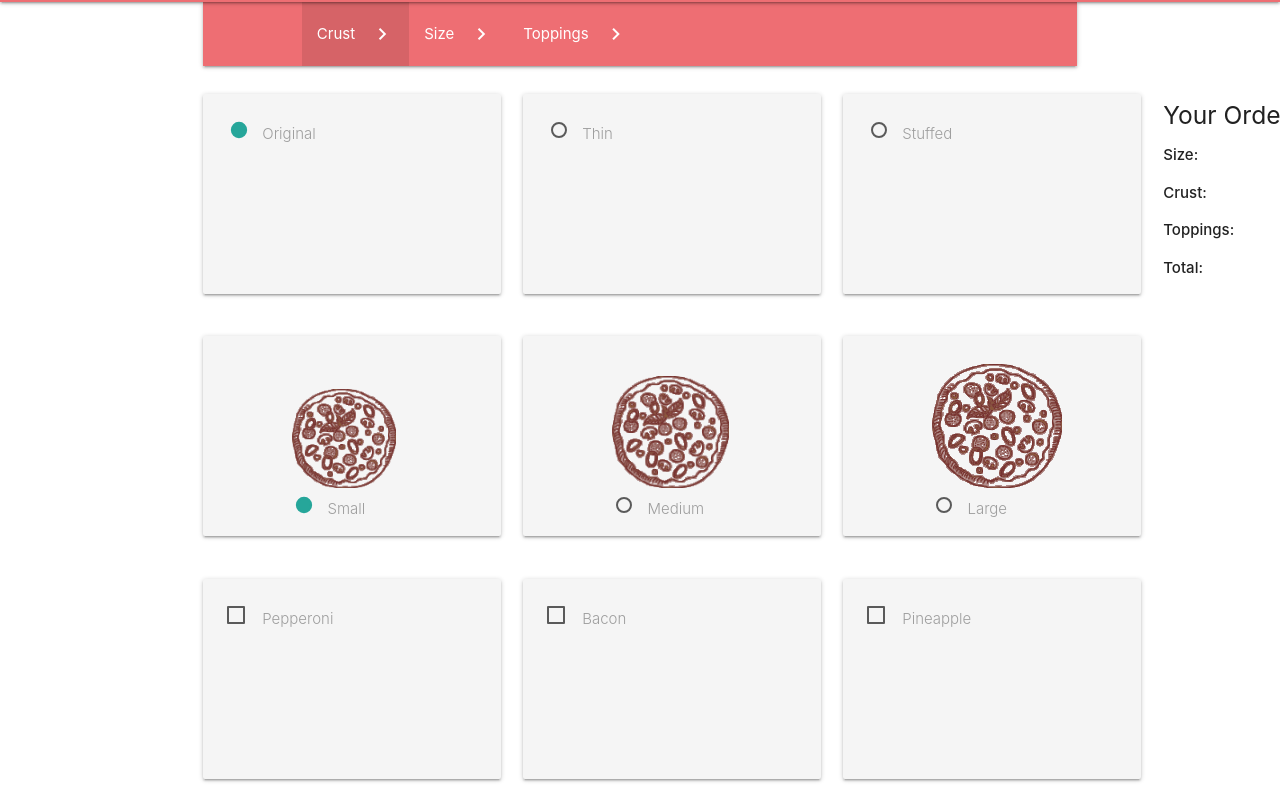
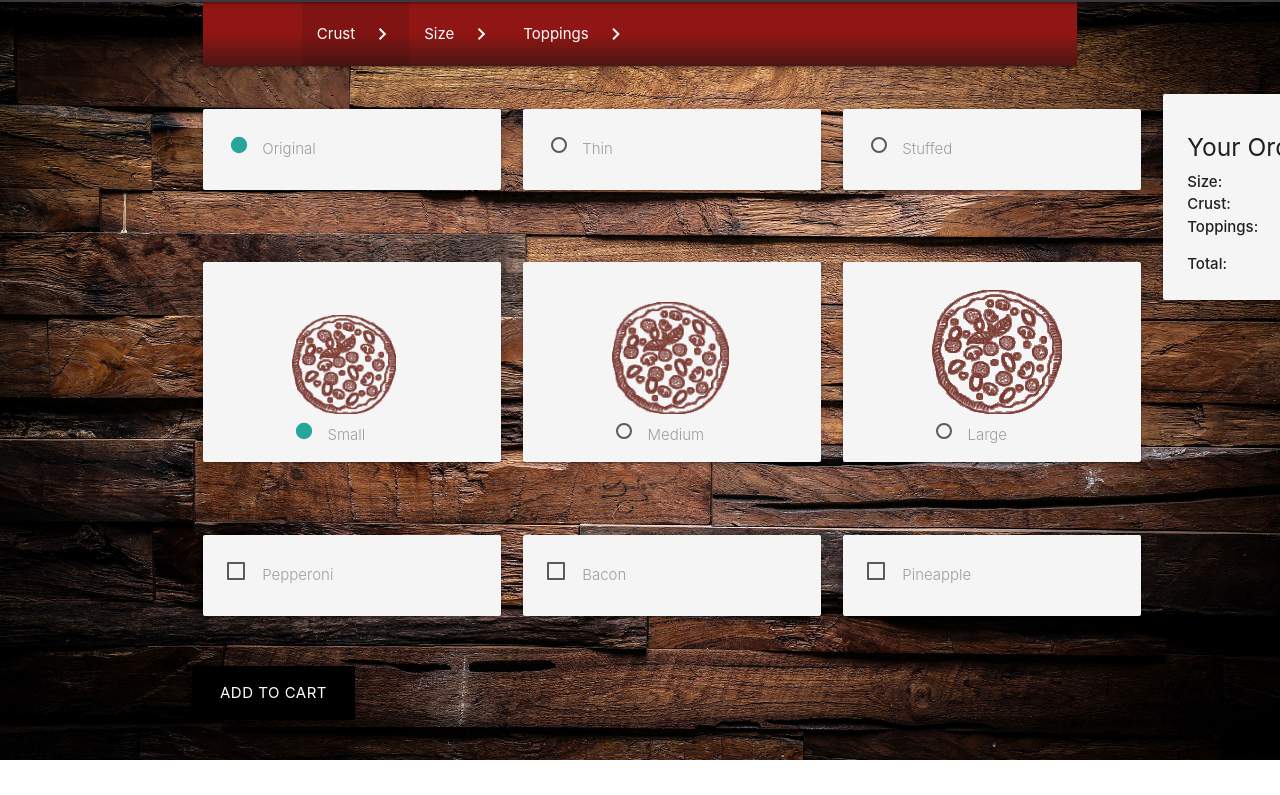
Before and after one commit to swampcamel/pizza-hole, a plain HTML site: page index.html in a window 1280 px wide. Shown: the part 62-857 px from the top of the page. After the commit the page ends 822 px from the top, so only its background shows below. Drawn offline with nearby package versions, Linux system fonts and the light colour scheme.

Commit message:
small tests and changes

```diff
--- a/css/styles.css
+++ b/css/styles.css
@@ -1,3 +1,15 @@
+body {
+  background-image: url("../img/woodbg.jpg");
+  background-repeat: no-repeat;
+  background-position: center center;
+  background-attachment: fixed;
+  -webkit-background-size: cover;
+  -moz-background-size: cover;
+  -o-background-size: cover;
+  background-size: cover;
+  height: 100%;
+}
+
 .brand-logo {
 }
 
@@ -6,13 +18,21 @@
   margin-right: 10%;
 }
 
+nav, .nav-wrapper {
+  background: linear-gradient(180deg, #131113, #3B393D, #3B393D);
+}
+
+.secondary {
+  background: linear-gradient(180deg, #8F1614, #8F1614, #4C1614);
+}
+
 .main-cont {
   width: 100%;
   margin-left: 15%;
   margin-right: 0%;
 }
 
-.card, .card-parent {
+.pizzacard, .pizzacard-parent {
   min-height: 200px;
   min-width: 280px;
 }
@@ -26,6 +46,11 @@
   align-items: center;
 }
 
+.menu-row {
+
+}
+
+
 #small-pizza {
   height: 80%;
   width: 80%;
--- a/index.html
+++ b/index.html
@@ -20,7 +20,7 @@
       <div class="navbar-fixed">
     <nav>
       <div class="nav-wrapper">
-        <a href="#!" class="brand-logo">Logo</a>
+        <a href="#crust" class="brand-logo">Logo</a>
         <a href="#" data-target="mobile-demo" class="sidenav-trigger"><i class="material-icons">menu</i></a>
         <ul class="right hide-on-med-and-down">
           <li><a href="#">Linke1</a></li>
@@ -29,7 +29,7 @@
       </div>
     </nav>
   </div>
-    <ul class="sidenav" id="mobile-demo">
+    <ul class="sidenav" id="test-sidenav">
     <li><a href="#!">Linke1</a></li>
     <li><a href="#!">Linke1</a></li>
     <li><a href="#!">Linke1</a></li>
@@ -38,8 +38,8 @@
     <div class="container">
       <div class="row">
         <div class="col s12">
-          <nav class="flat">
-            <div class="nav-wrapper">
+          <nav class="flat secondary">
+            <div class="nav-wrapper secondary">
               <div class="col s12">
                 <ul id="pizza-nav" class="left">
                   <li class="active"><a href="#crust"><i class="material-icons right">navigate_next</i>Crust</a></li>
@@ -56,7 +56,7 @@
       <div class="row">
         <div class="col s9">
           <form id="pizza-form">
-            <div id="crust" class="row">
+            <div id="crust" class="row section scrollspy">
               <div class="col s4 card-parent">
                 <div class="card grey lighten-4">
                   <div class="card-content">
@@ -94,9 +94,9 @@
             </div>
           </div>
         </div>
-        <div id="size" class="row">
-          <div class="col s4 card-parent">
-            <div class="card grey lighten-4">
+        <div id="size" class="row section scrollspy">
+          <div class="col s4 pizzacard-parent">
+            <div class="card grey lighten-4 pizzacard">
               <div class="card-content">
                 <p class="form-value">
                   <label>
@@ -108,8 +108,8 @@
               </div>
             </div>
           </div>
-          <div class="col s4 card-parent">
-            <div class="card grey lighten-4">
+          <div class="col s4 pizzacard-parent">
+            <div class="card grey lighten-4 pizzacard">
               <div class="card-content">
                 <p class="form-value">
                   <label>
@@ -121,8 +121,8 @@
               </div>
             </div>
           </div>
-          <div class="col s4 card-parent">
-            <div class="card grey lighten-4">
+          <div class="col s4 pizzacard-parent">
+            <div class="card grey lighten-4 pizzacard">
               <div class="card-content">
                 <p class="form-value">
                   <label>
@@ -135,7 +135,7 @@
             </div>
           </div>
         </div>
-        <div id="toppings" class="row">
+        <div id="toppings" class="row section scrollspy">
           <div class="col s4 card-parent">
             <div class="card grey lighten-4">
               <div class="card-content">
@@ -175,12 +175,14 @@
         </div>
         <div class="row">
           <div id="submit-row">
-            <button id="order" class="btn black waves-effect waves-green btn-large" type="submit">Button</button>
+            <button id="order" class="btn black waves-effect waves-green btn-large" type="submit">Add to Cart</button>
           </div>
         </div>
       </form>
     </div>
       <div class="col s3">
+        <div class="card grey lighten-4">
+          <div class="card-content">
             <h5>Your Order:</h5>
             <div id="order">
               <p class="order-item"><strong>Size: </strong><span id="sizeOutput"></span></p>
@@ -194,5 +196,7 @@
           </div>
         </div>
       </div>
+    </div>
+    </div>
   </body>
 </html>
--- a/js/scripts.js
+++ b/js/scripts.js
@@ -48,7 +48,7 @@ $(document).ready(function(){
     $(this).addClass("active");
   });
 
-  $('form#pizza-form').submit(function(event)
+  $('form#pizza-form').submit(function(event) {
     event.preventDefault();
     var crust = $("input:radio[name=crust-group]:checked").val();
     var size = $("input:radio[name=size-group]:checked").val();
@@ -71,4 +71,5 @@ $(document).ready(function(){
   });
   $("span#totalOutput").text(newPizza.price);
   });
+
 });
```
Also changed, not shown: img/woodbg.jpg (added). Lines whose indentation alone changed are shown as unchanged.
